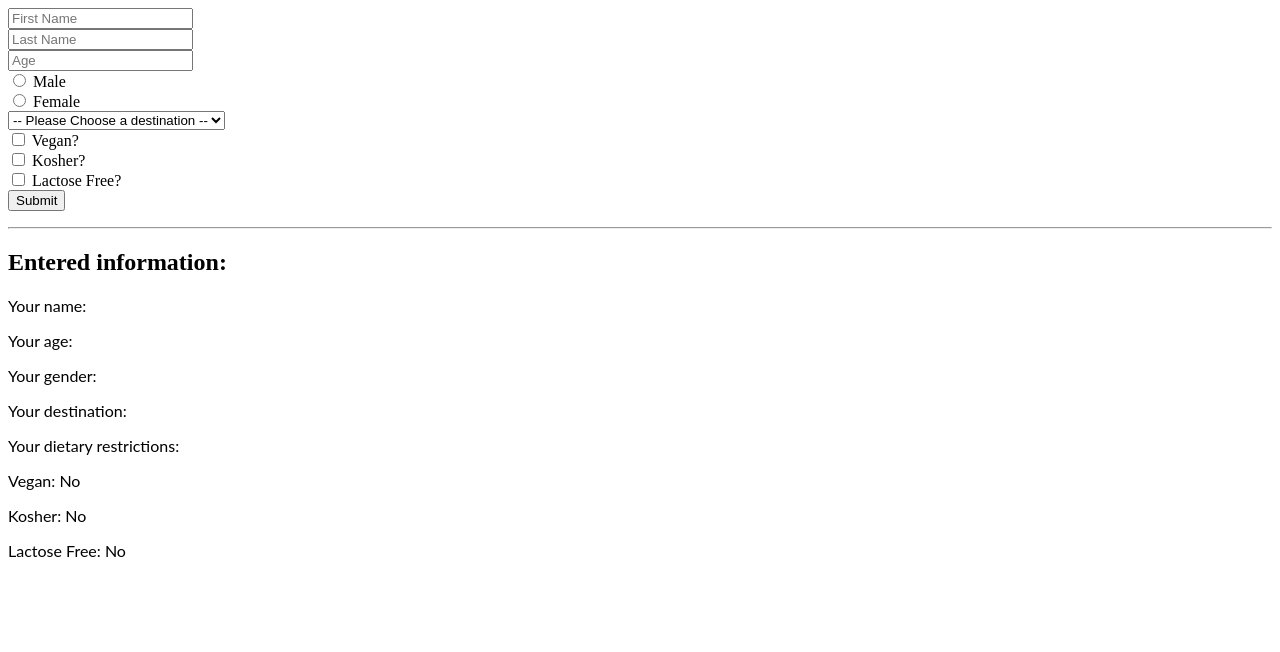
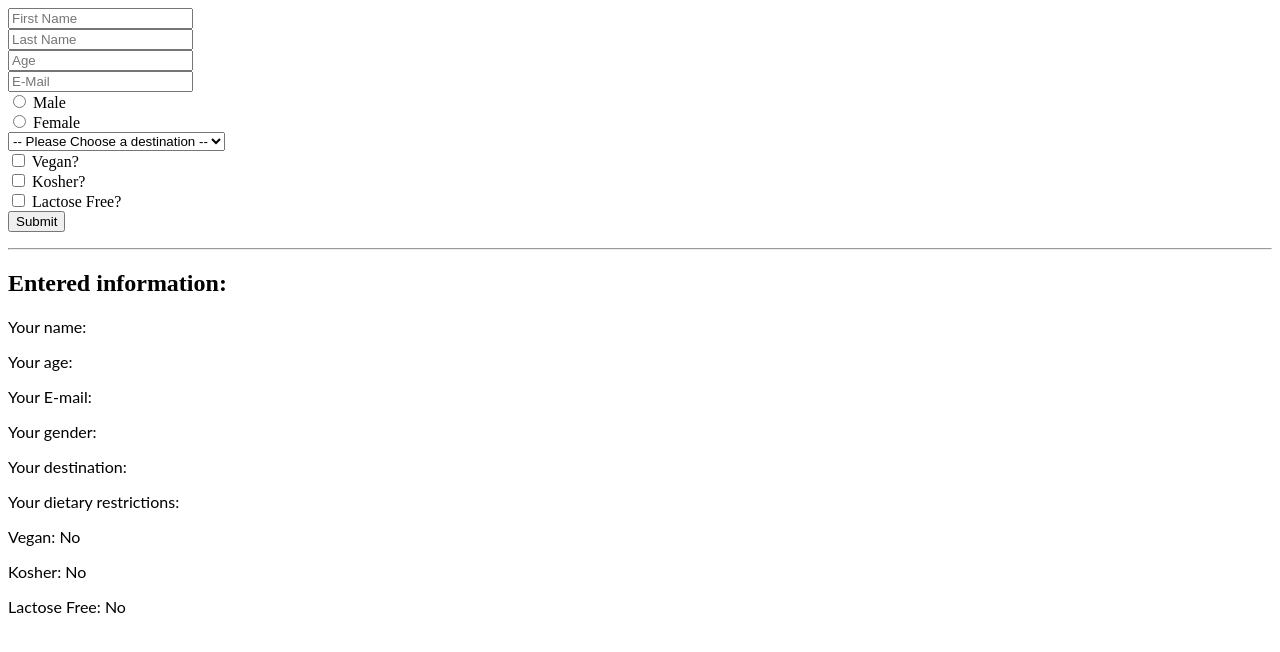
Before and after one commit to akadiraslan/react-Form-Class-Component, a React (Create React App) app: page / in a window 1280 px wide. Shown: the top 652 px of the page. Built offline with nearby package versions, Linux system fonts and the light colour scheme.

Commit message:
1 file modified

```diff
--- a/src/App.js
+++ b/src/App.js
@@ -8,6 +8,7 @@ class App extends Component {
       firstName: "",
       lastName: "",
       age: "",
+      email : "",
       gender: "",
       destination: "",
       isVegan: false,
@@ -53,6 +54,13 @@ class App extends Component {
             value={this.state.age}
             onChange={this.handleChange}
             placeholder="Age"
+          />
+          <br />
+          <input
+            name="email"
+            value={this.state.email}
+            onChange={this.handleChange}
+            placeholder="E-Mail"
           />
           <br />
 
@@ -137,6 +145,7 @@ class App extends Component {
           Your name: {this.state.firstName} {this.state.lastName}
         </p>
         <p>Your age: {this.state.age}</p>
+        <p>Your E-mail: {this.state.email}</p>
         <p>Your gender: {this.state.gender}</p>
         <p>Your destination: {this.state.destination}</p>
         <p>Your dietary restrictions:</p>
```
